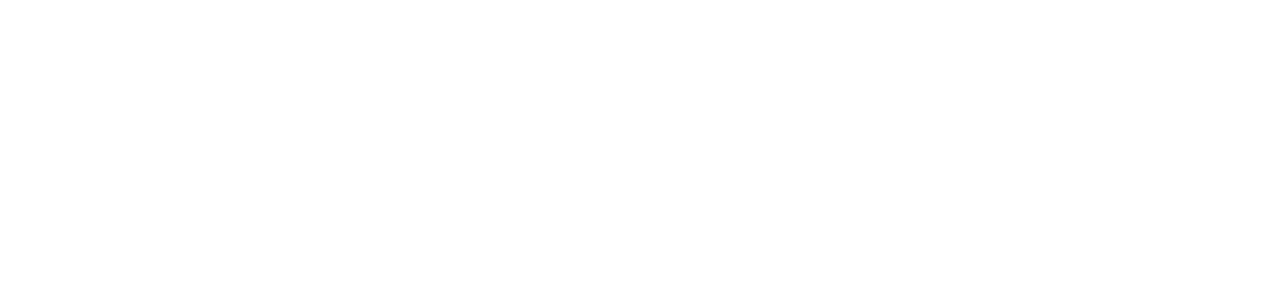
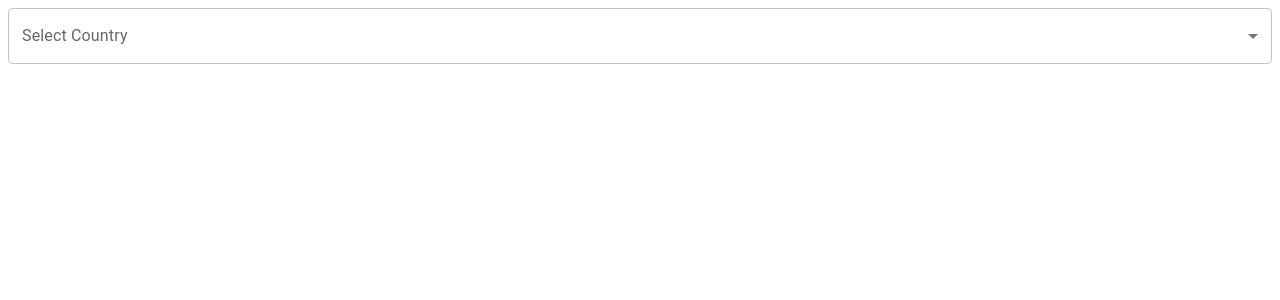
Before and after one commit to Amey1109/MUIBaseComponents, a React (Create React App) app: page / in a window 1280 px wide. Shown: the top 300 px of the page. Built offline with nearby package versions, Linux system fonts and the light colour scheme.

Commit message:
Feat: Added Custom Select

```diff
--- a/src/App.tsx
+++ b/src/App.tsx
@@ -1,8 +1,31 @@
+import { CustomSelect } from "./components/CustomSelect";
 
 function App() {
+  const options = [
+    {
+      optionValue: "IN",
+      optionLabel: "India",
+    },
+    {
+      optionValue: "AU",
+      optionLabel: "Australia",
+    },
+    {
+      optionValue: "USA",
+      optionLabel: "United States",
+    },
+  ];
   return (
     <div>
-
+      <CustomSelect
+        id="Test"
+        optionsArray={options}
+        label="Select Country"
+        onChangeHandler={(e) => {
+          console.log("->", e);
+        }}
+        isMultiSelect
+      />
     </div>
   );
 }
--- /dev/null
+++ b/src/components/CustomSelect/index.tsx
@@ -0,0 +1,79 @@
+import { TextField, MenuItem } from "@mui/material";
+import React, { useEffect, useState } from "react";
+interface OptionsArray {
+  optionLabel: string;
+  optionValue: string;
+}
+
+interface CustomSelectProps {
+  id: string;
+  variant?: "outlined" | "filled" | "standard";
+  label: string;
+  size?: "small" | "medium";
+  color?: "primary" | "secondary" | "error" | "warning" | "info" | "success";
+  isRequired?: boolean;
+  helperText?: string;
+  type?: "text" | "password" | "number";
+  isDisabled?: boolean;
+  selectProps?: {};
+  onChangeHandler?: (e: any) => any;
+  otherProps?: {};
+  isError?: boolean;
+  optionsArray: OptionsArray[];
+  isMultiSelect?: boolean;
+}
+
+export const CustomSelect: React.FC<CustomSelectProps> = ({
+  id = "",
+  variant = "outlined",
+  label = "",
+  size = "medium",
+  color = "primary",
+  isDisabled = false,
+  isRequired = false,
+  helperText = "",
+  type = "text",
+  selectProps = {},
+  otherProps = {},
+  optionsArray = [],
+  onChangeHandler = (e: any) => {},
+  isError = false,
+  isMultiSelect = false,
+}: CustomSelectProps) => {
+  useEffect(() => {
+    if (!optionsArray.length) {
+      throw new Error("Array should contain atleat on element");
+    }
+  }, [optionsArray]);
+  const [value, setValue] = useState<any>(isMultiSelect ? [] : "");
+
+  return (
+    <TextField
+      id={id}
+      label={label}
+      variant={variant}
+      color={color}
+      size={size}
+      type={type}
+      disabled={isDisabled}
+      required={isRequired}
+      helperText={helperText}
+      SelectProps={{ multiple: isMultiSelect, ...selectProps }}
+      error={isError}
+      value={value}
+      onChange={(event: React.ChangeEvent<HTMLInputElement>) => {
+        const value = event.target.value;
+        setValue(typeof value === "string" ? value.split(",") : value);
+        onChangeHandler(value);
+      }}
+      select
+      fullWidth
+      {...otherProps}
+    >
+      {optionsArray.map((instance,index) => {
+        const { optionLabel = "", optionValue = "" } = instance;
+        return <MenuItem   key={`${index}_${id}`} value={optionValue}>{optionLabel}</MenuItem>;
+      })}
+    </TextField>
+  );
+};
--- a/src/components/CustomTextField/index.tsx
+++ b/src/components/CustomTextField/index.tsx
@@ -38,7 +38,9 @@
       id={id}
       label={label}
       variant={variant}
+      color={color}
       size={size}
+      type={type}
       disabled={isDisabled}
       required={isRequired}
       helperText={helperText}
--- a/src/components/CustomToggleButton/index.tsx
+++ b/src/components/CustomToggleButton/index.tsx
@@ -46,7 +46,7 @@
     >
       {toggleButtonArray.map((toggleButton, index) => {
         const { buttonText = "", buttonValue = "" } = toggleButton;
-        return <ToggleButton value={buttonText}>{buttonValue}</ToggleButton>;
+        return <ToggleButton  key={`${index}_${id}`} value={buttonText}>{buttonValue}</ToggleButton>;
       })}
     </ToggleButtonGroup>
   );
```
